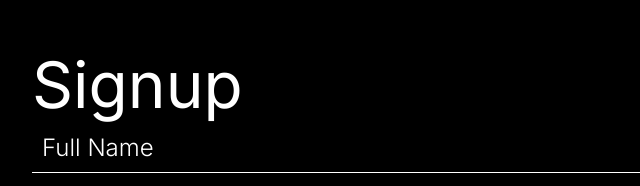
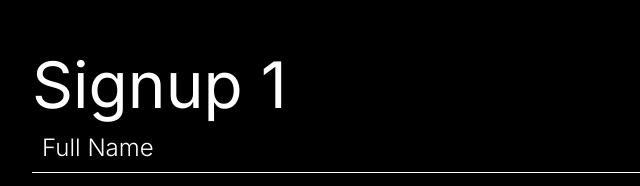
Before and after one commit to Manish123Sharma/Sign, a plain HTML site: page index.html in a window 1280 px wide. Shown: the part 104-290 px from the top of the page, 288-928 px from the left. Drawn offline with Linux system fonts and the light colour scheme.

Commit message:
Update index.html

```diff
--- a/index.html
+++ b/index.html
@@ -13,7 +13,7 @@
 <body>
     <header></header>
     <main class="mainContainer">
-        <h1 class="heading">Signup</h1>
+        <h1 class="heading">Signup 1</h1>
         <form action="" method="post" class="signupForm">
             <input type="text" class="inputField" placeholder="Full Name" required>
             <input type="email" class="inputField" placeholder="Email" required>
```
